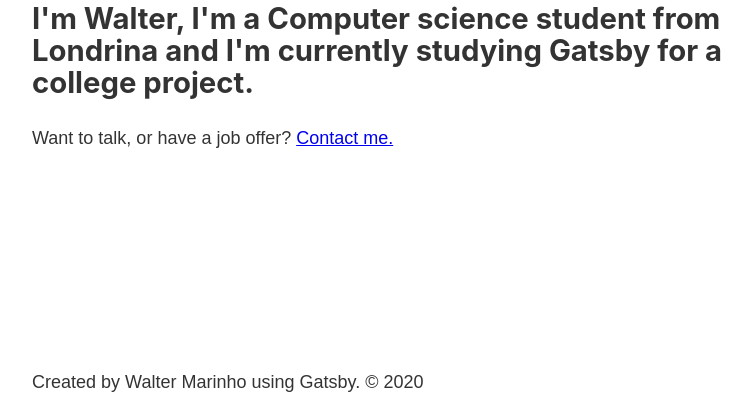
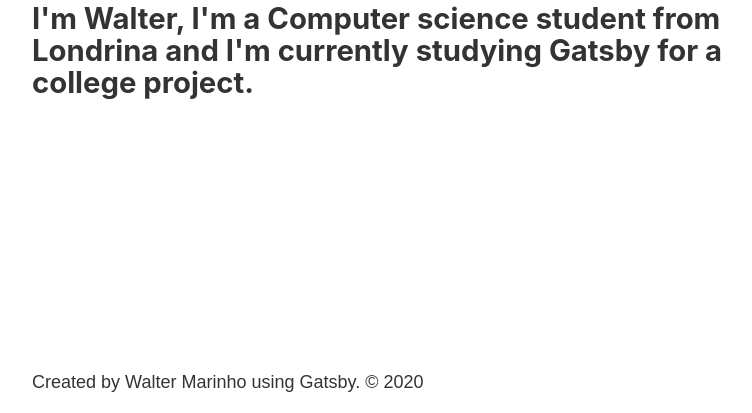
Before and after one commit to walttsm/gatsby-bootcamp, a Gatsby site: page / in a window 1280 px wide. Shown: the part 387-800 px from the top of the page, without its empty margins (251-1003 px from the left). Built offline with nearby package versions, Linux system fonts and the light colour scheme; Gatsby itself is replaced by a stand-in of ours.

Commit message:
Cleanup homepage links

```diff
--- a/src/pages/index.js
+++ b/src/pages/index.js
@@ -13,10 +13,6 @@ const IndexPage = () => {
         I'm Walter, I'm a Computer science student from Londrina and I'm
         currently studying Gatsby for a college project.
       </h2>
-      <p>
-        Want to talk, or have a job offer?{" "}
-        <Link to="/contact">Contact me.</Link>
-      </p>
     </Layout>
   )
 }
```
